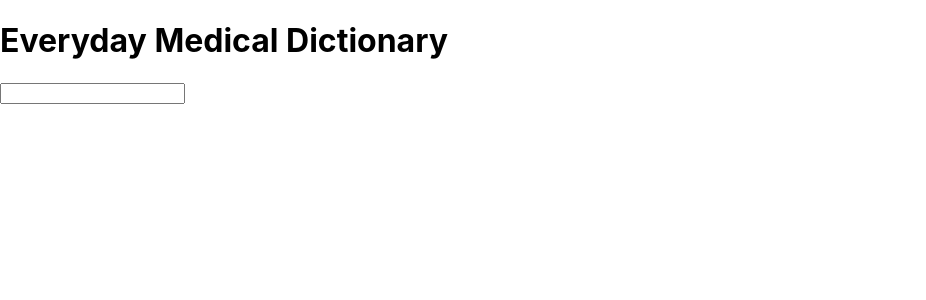
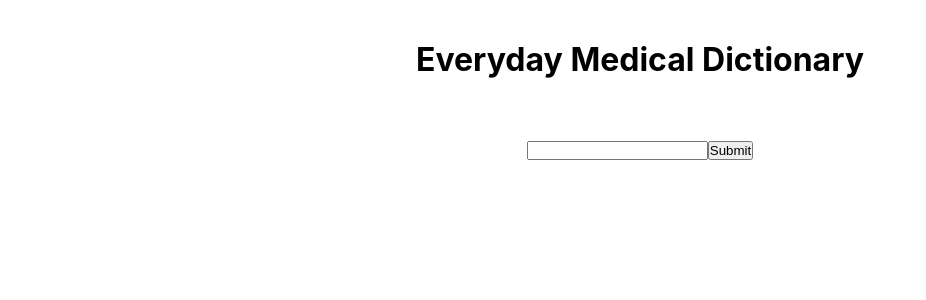
Before and after one commit to coffeeandpouch/medical-dictionary, a React (Create React App) app: page / in a window 1280 px wide. Shown: the top 300 px of the page, without its empty margins (0-926 px from the left). Built offline with nearby package versions, Linux system fonts and the light colour scheme.

Commit message:
commits changes to searchForm, App, index.css, and lintcache

```diff
--- a/src/App.js
+++ b/src/App.js
@@ -1,6 +1,7 @@
 import React from "react";
 import ReactDOM from "react-dom";
 import SearchForm from "./SearchForm/SearchForm";
+import "./index.css";
 
 class App extends React.Component {
   constructor(props) {
@@ -12,14 +13,16 @@ class App extends React.Component {
   }
   render() {
     return (
-      <html>
+      <main>
+        <body>
           <div className="medhead">
             <h1>Everyday Medical Dictionary</h1>
           </div>
           <div>
             <SearchForm />
           </div>
-      </html>
+        </body>
+      </main>
     );
     // eslint-disable-next-line no-unreachable
     ReactDOM.render(<App />, document.getElementById("root"));
--- a/src/index.css
+++ b/src/index.css
@@ -1,13 +1,30 @@
+* {
+  box-sizing: border box;
+  margin: 0;
+  padding: 0;
+  text-align: center;
+}
+
 body {
   margin: 0;
-  font-family: -apple-system, BlinkMacSystemFont, 'Segoe UI', 'Roboto', 'Oxygen',
-    'Ubuntu', 'Cantarell', 'Fira Sans', 'Droid Sans', 'Helvetica Neue',
+  /*padding: 20px;*/
+  font-family: -apple-system, BlinkMacSystemFont, "Segoe UI", "Roboto", "Oxygen",
+    "Ubuntu", "Cantarell", "Fira Sans", "Droid Sans", "Helvetica Neue",
     sans-serif;
   -webkit-font-smoothing: antialiased;
   -moz-osx-font-smoothing: grayscale;
 }
 
 code {
-  font-family: source-code-pro, Menlo, Monaco, Consolas, 'Courier New',
+  font-family: source-code-pro, Menlo, Monaco, Consolas, "Courier New",
     monospace;
 }
+
+h1 {
+  margin: 20px;
+  padding: 20px;
+}
+form {
+  margin: 20px;
+  padding: 20px;
+}
--- a/src/searchForm/searchForm.js
+++ b/src/searchForm/searchForm.js
@@ -6,6 +6,7 @@ export function SearchForm() {
       <form>
         <label for="search-term">
           <input id="search-term" type="text" name="search-term"></input>
+          <input type="submit" />
         </label>
       </form>
     </div>
```
Also changed, not shown: 1 other file (tests, documents, lock files or other folders). Lines whose indentation alone changed are shown as unchanged.
